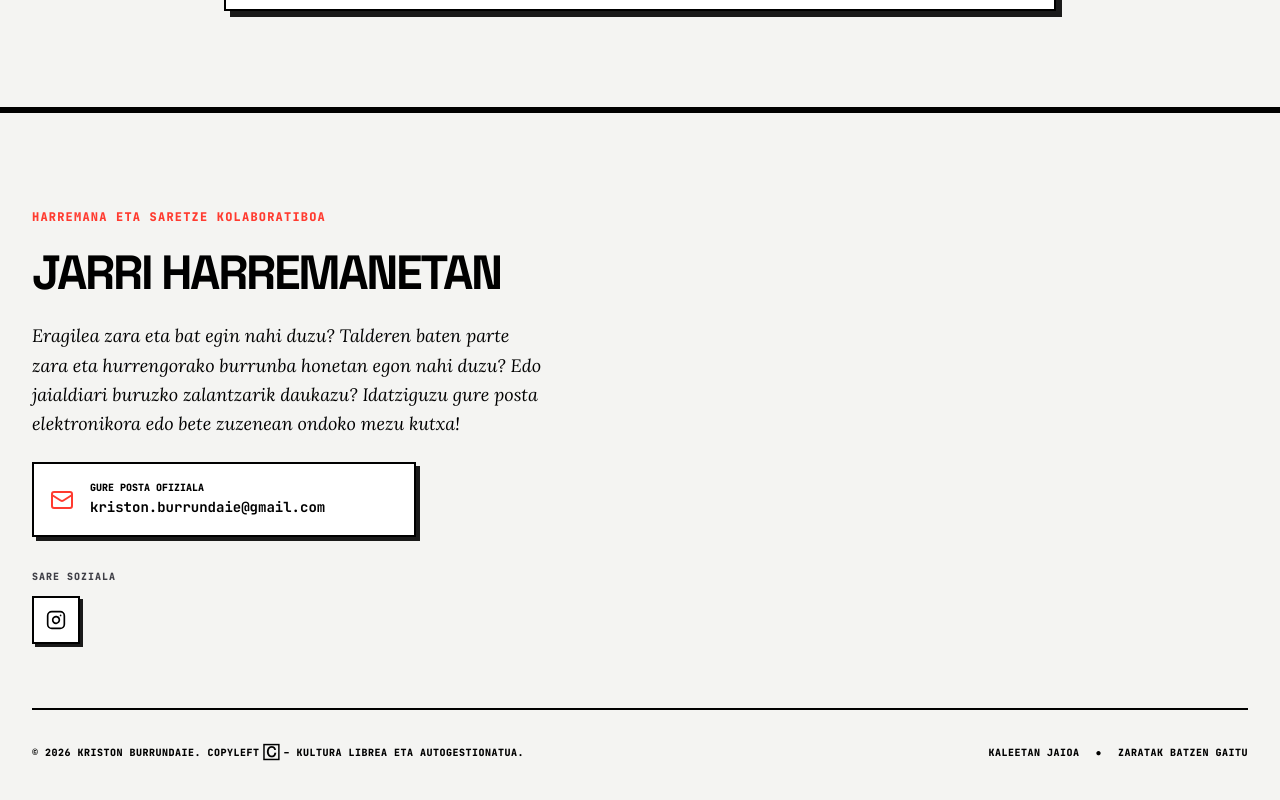
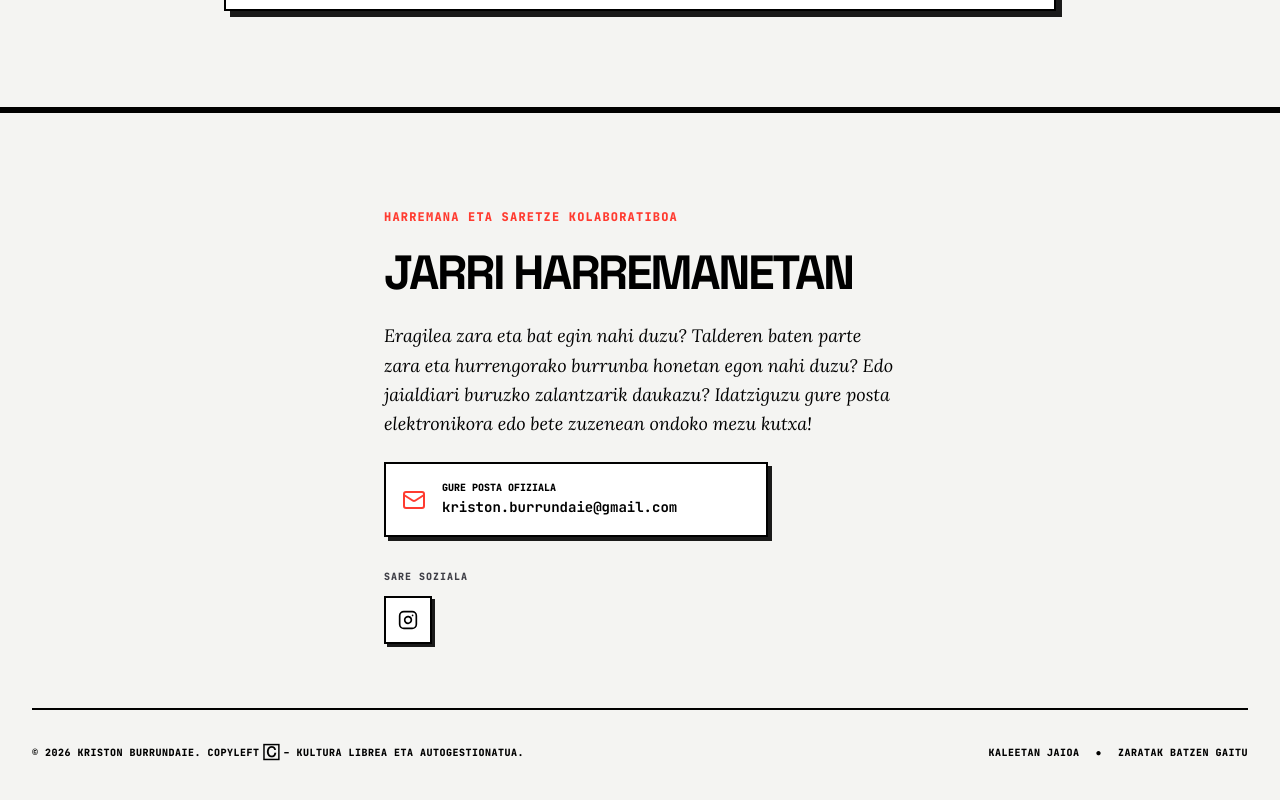
Before and after one commit to mikelalda/kriston_burrundaie, a React (Vite) app: page / in a window 1280 px wide. Shown: the part 2650-3450 px from the top of the page. Built offline with nearby package versions, Linux system fonts and the light colour scheme.

Commit message:
kontaktua zentratu

```diff
--- a/src/components/Contact.tsx
+++ b/src/components/Contact.tsx
@@ -70,10 +70,10 @@ export default function Contact() {
   return (
     <footer id="harremana" className="bg-[#f4f4f2] text-black pt-24 pb-12 border-t-4 border-black scroll-mt-10">
       <div className="max-w-7xl mx-auto px-4 sm:px-6 lg:px-8">
-        <div className="items-start pb-16 border-b-2 border-black">
+        <div className="flex justify-center pb-16 border-b-2 border-black">
 
           {/* Informational Column */}
-          <div className="lg:col-span-6 space-y-6">
+          <div className="max-w-lg space-y-6">
             <span className="text-[#ff3b30] font-mono text-xs uppercase tracking-widest block font-black">
               HARREMANA ETA SARETZE KOLABORATIBOA
             </span>
```
